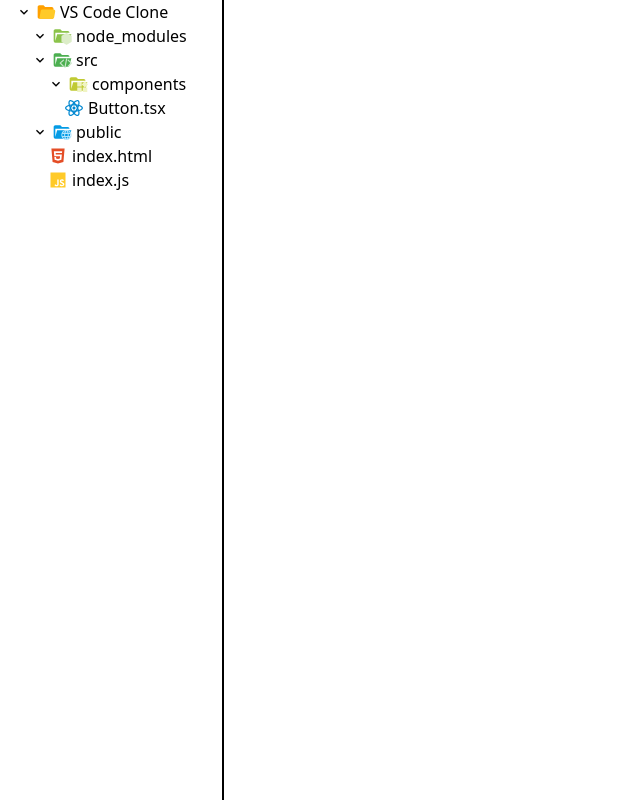
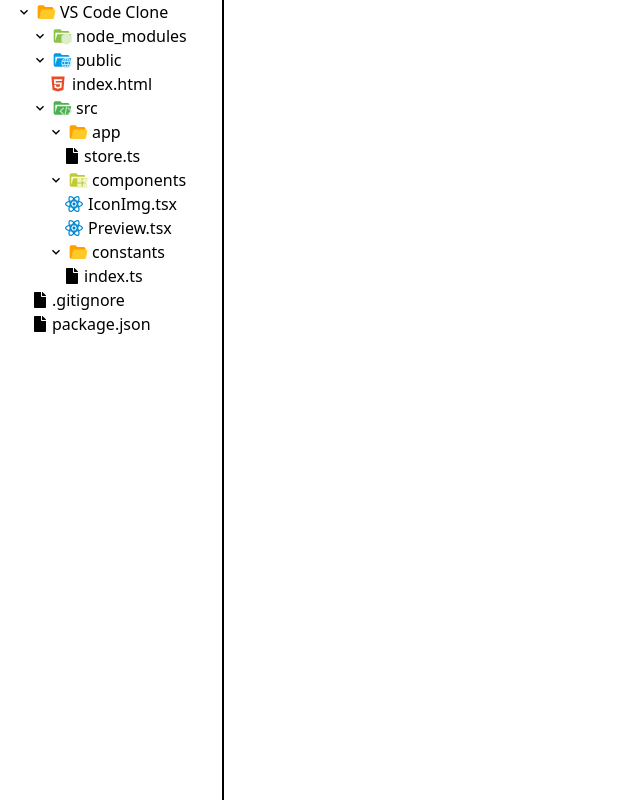
Before and after one commit to Ahmed-Hossam1/VsCodeClone, a React (Vite) app: page / in a window 1280 px wide. Shown: the whole page, without its empty margins (0-640 px from the left). Built offline with nearby package versions, Linux system fonts and the light colour scheme.

Commit message:
add close Icon && render content Tab

```diff
--- a/src/app/features/FileTreeSlice.ts
+++ b/src/app/features/FileTreeSlice.ts
@@ -1,12 +1,13 @@
 import { createSlice, type PayloadAction } from "@reduxjs/toolkit";
 import type { IFile } from "../../Interface";
 
+interface IClickedFile {
+  fileName: string;
+  fileContent: string | undefined;
+}
 interface IFileTree {
   TabFiles: IFile[];
-  ClickedFile: {
-    fileName: string;
-    fileContent: string;
-  };
+  ClickedFile: IClickedFile;
 }
 const initialState: IFileTree = {
   TabFiles: [],
@@ -23,8 +24,14 @@
     setTabFile: (state, action: PayloadAction<IFile[]>) => {
       state.TabFiles = action.payload;
     },
+
+
+    setClickedFile: (state, action: PayloadAction<IClickedFile>) => {
+      state.ClickedFile.fileName = action.payload.fileName;
+      state.ClickedFile.fileContent = action.payload.fileContent;
+    },
   },
 });
 
-export const { setTabFile } = FileTreeSlice.actions;
+export const { setTabFile , setClickedFile} = FileTreeSlice.actions;
 export default FileTreeSlice.reducer;
--- a/src/components/OpenedFileBar.tsx
+++ b/src/components/OpenedFileBar.tsx
@@ -3,14 +3,18 @@
 import OpenedFileTab from "./OpenedFileTab";
 
 const OpenedFileBar = () => {
-  const { TabFiles } = useSelector((state: RootState) => state.FileTree);
+  const { TabFiles, ClickedFile } = useSelector(
+    (state: RootState) => state.FileTree
+  );
   return (
-    <div className="w-full">
+    <div className="w-full ">
       <ul className="flex items-center space-x-1">
         {TabFiles.map((file) => (
           <OpenedFileTab file={file} key={file.id} />
         ))}
       </ul>
+
+      <div className="text-black">{ClickedFile.fileContent}</div>
     </div>
   );
 };
--- a/src/components/OpenedFileTab.tsx
+++ b/src/components/OpenedFileTab.tsx
@@ -1,19 +1,27 @@
-import type { IFile } from "../Interface"
-import FileExtension from "./FileExtension"
+import { useDispatch } from "react-redux";
+import type { IFile } from "../Interface";
+import FileExtension from "./FileExtension";
+import CloseIcon from "./SVG/CloseIcon";
+import { setClickedFile } from "../app/features/FileTreeSlice";
 
 interface IProps {
-  file : IFile
+  file: IFile;
 }
-const OpenedFileTab = ({file} : IProps) => {
-  const {name} = file
+const OpenedFileTab = ({ file }: IProps) => {
+  const { name , content } = file;
+  const dispatch  = useDispatch()
+const handleTabClicked = ()=> {
+  dispatch(setClickedFile({fileName: name , fileContent: content}))
+}
   return (
-  <div className="flex items-center border-2 border-red-500 p-2">
-    <span>
-    <FileExtension name={name} />
-    </span>
-    <div>{name}</div>
-  </div>
-  )
-}
+    <div className="flex items-center border-2 border-red-500 p-2 text-white bg-black" onClick={handleTabClicked}>
+      <span>
+        <FileExtension name={name} />
+      </span>
+      <div>{name}</div>
+      <CloseIcon />
+    </div>
+  );
+};
 
-export default OpenedFileTab
+export default OpenedFileTab;
--- /dev/null
+++ b/src/components/SVG/CloseIcon.tsx
@@ -0,0 +1,17 @@
+const CloseIcon = () => {
+  return (
+    <svg
+      xmlns="http://www.w3.org/2000/svg"
+      width={20}
+      height={20}
+      fill="none"
+      stroke="white"
+      viewBox="0 0 64 64"
+    >
+      <path d="M16 16L48 48"></path>
+      <path d="M48 16L16 48"></path>
+    </svg>
+  );
+};
+
+export default CloseIcon;
--- a/src/data/index.ts
+++ b/src/data/index.ts
@@ -13,10 +13,60 @@
       children: [],
     },
     {
+      name: "public",
+      id: uuid(),
+      isFolder: true,
+      children: [
+        {
+          id: uuid(),
+          name: "index.html",
+          isFolder: false,
+          content: `<!DOCTYPE html>
+<html lang="en">
+  <head>
+    <meta charset="UTF-8" />
+    <link rel="icon" type="image/svg+xml" href="/vite.svg" />
+    <meta name="viewport" content="width=device-width, initial-scale=1.0" />
+    <title>Vite + React + TS</title>
+  </head>
+  <body>
+    <div id="root"></div>
+    <script type="module" src="/src/main.tsx"></script>
+  </body>
+</html>
+`,
+        },
+      ],
+    },
+    {
       id: uuid(),
       name: "src",
       isFolder: true,
       children: [
+        {
+          id: uuid(),
+          name: "app",
+          isFolder: true,
+          children: [
+            {
+              id: uuid(),
+              name: "store.ts",
+              isFolder: false,
+              content: `import { configureStore } from "@reduxjs/toolkit";
+import fileTreeSlice from "./features/fileTreeSlice";
+
+export const store = configureStore({
+  reducer: {
+    tree: fileTreeSlice,
+  },
+});
+
+export type RootState = ReturnType<typeof store.getState>;
+export type AppDispatch = typeof store.dispatch;
+`,
+            },
+          ],
+        },
         {
           id: uuid(),
           name: "components",
@@ -24,8 +74,66 @@
           children: [
             {
               id: uuid(),
-              name: "Button.tsx",
+              name: "IconImg.tsx",
               isFolder: false,
+              content: `interface IProps {
+  src: string;
+  className?: string;
+}
+
+const IconImg = ({ src, className = "w-6 h-w-6" }: IProps) => {
+  return <img src={src} className={className} />;
+};
+
+export default IconImg;
+`,
+            },
+            {
+              id: uuid(),
+              name: "Preview.tsx",
+              isFolder: false,
+              content: `import { useSelector } from "react-redux";
+import FileSyntaxHighlighter from "./FileSyntaxHighlighter";
+import OpenedFilesBar from "./OpenedFilesBar";
+import { RootState } from "../app/store";
+
+const Preview = () => {
+  const {
+    clickedFile: { fileContent },
+  } = useSelector(({ tree }: RootState) => tree);
+
+  return (
+    <>
+      <OpenedFilesBar />
+      <FileSyntaxHighlighter content={fileContent} />
+    </>
+  );
+};
+
+export default Preview;
+`,
+            },
+          ],
+        },
+        {
+          id: uuid(),
+          name: "constants",
+          isFolder: true,
+          children: [
+            {
+              id: uuid(),
+              name: "index.ts",
+              isFolder: false,
+              content: `export const extensionIconPaths: Record<string, string> = {
+  // ** Files
+  js: "/icons/javascript",
+  ts: "/icons/typescript",
+  tsx: "/icons/react_ts",
+  jsx: "/icons/react",
+  html: "/icons/html",
+  svg: "/icons/svg",
+};
+  `,
             },
           ],
         },
@@ -33,20 +141,47 @@
     },
     {
       id: uuid(),
-      name: "public",
-      isFolder: true,
-      children: [
-        {
-          id: uuid(),
-          name: "index.html",
+      name: ".gitignore",
       isFolder: false,
+      content: `# Logs
+logs
+*.log
+npm-debug.log*
+yarn-debug.log*
+yarn-error.log*
+pnpm-debug.log*
+lerna-debug.log*
+
+node_modules
+dist
+dist-ssr
+*.local`,
     },
     {
       id: uuid(),
-          name: "index.js",
+      name: "package.json",
       isFolder: false,
+      content: `{
+    "name": "react-ts-alert-project",
+    "private": true,
+    "version": "0.0.0",
+    "type": "module",
+    "scripts": {
+      "dev": "vite",
+      "build": "tsc && vite build",
+      "lint": "eslint . --ext ts,tsx --report-unused-disable-directives --max-warnings 0",
+      "preview": "vite preview"
     },
-      ],
+    "dependencies": {
+      "@reduxjs/toolkit": "^1.9.5",
+      "react": "^18.2.0",
+      "react-dom": "^18.2.0",
+      "react-redux": "^8.1.2",
+      "react-resizable-panels": "^0.0.54",
+      "react-syntax-highlighter": "^15.5.0",
+      "uuid": "^9.0.0"
+    }
+}`,
     },
   ],
 };
```
Lines whose indentation alone changed are shown as unchanged.
